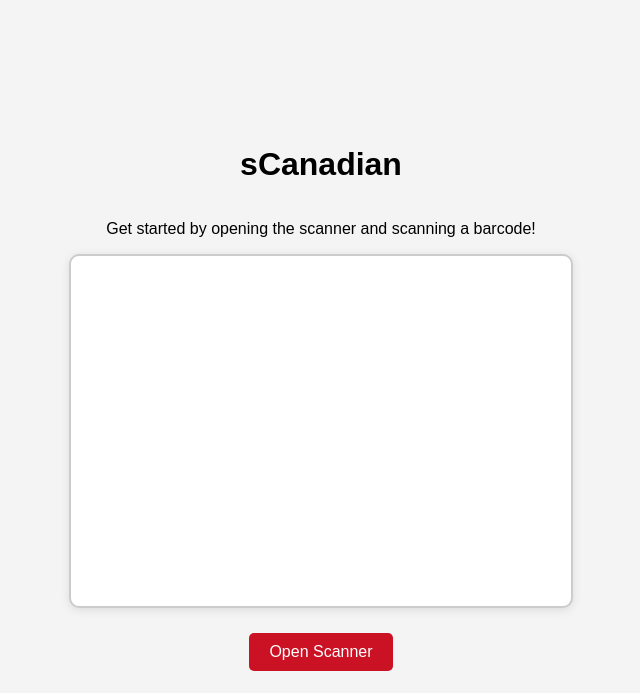
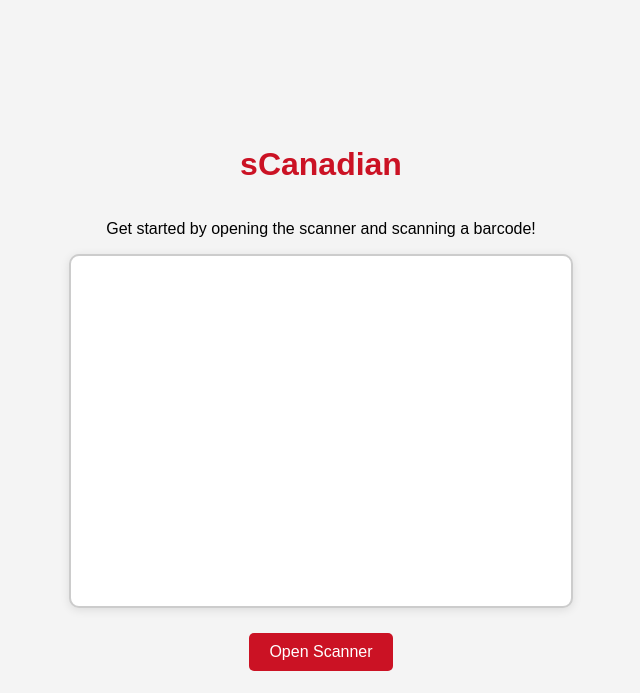
Before and after one commit to CherryLeChicken/scan, a website: page index.html in a window 1280 px wide. Shown: the whole page, without its empty margins (319-959 px from the left). Drawn offline with Linux system fonts and the light colour scheme.

Commit message:
Update styles.css

```diff
--- a/styles.css
+++ b/styles.css
@@ -95,3 +95,7 @@ input[type="button"]:hover {
 #product-info.error {
     color: red;
 }
+
+h1 {
+    color: #cb1224
+}
```
